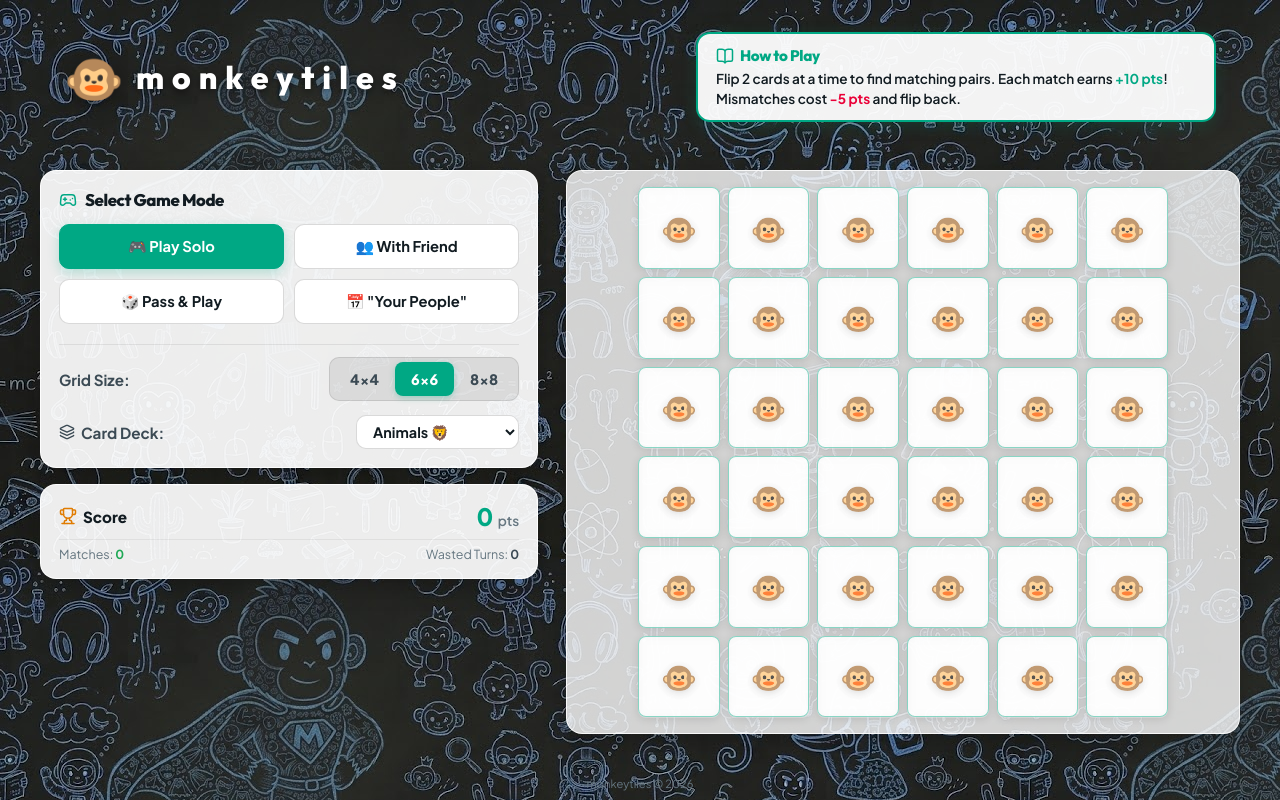
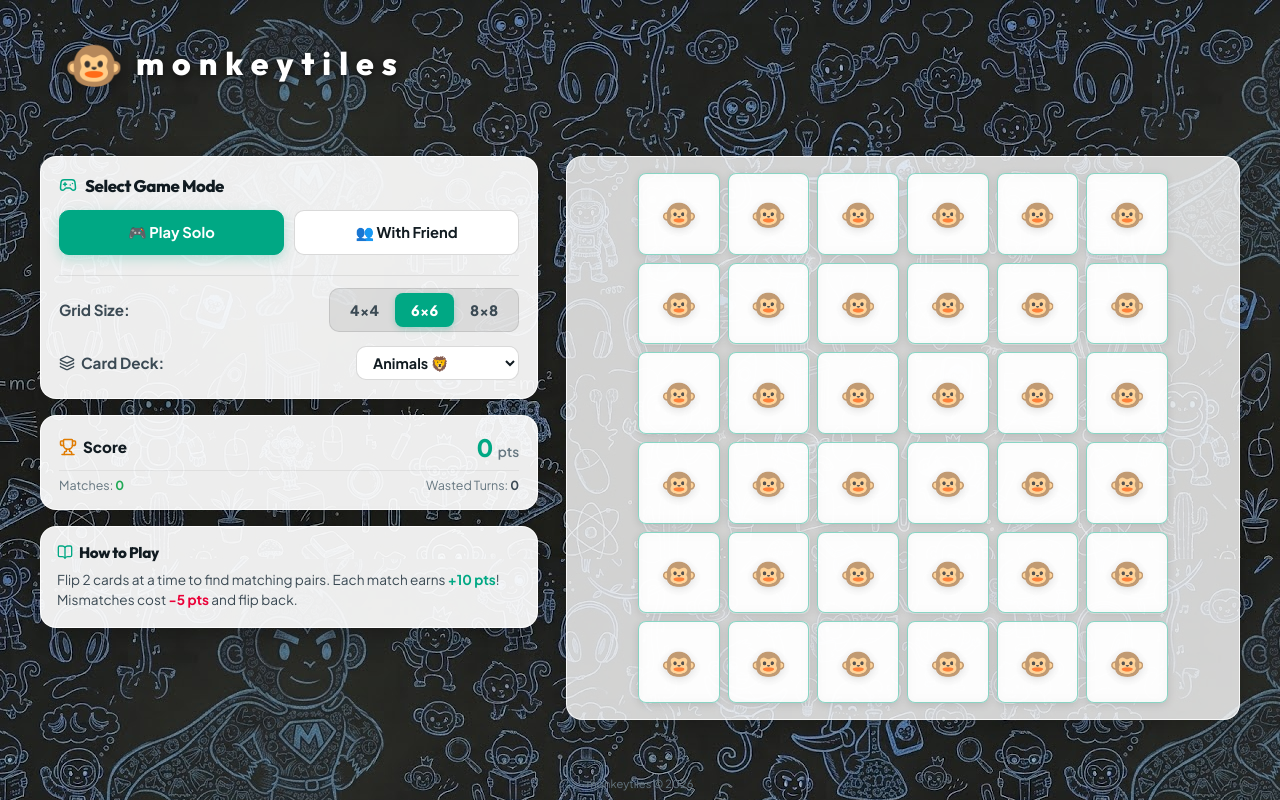
Before and after one commit to nit-sorus/monkeytiles, a React (Vite) app: page / in a window 1280 px wide. Built offline with nearby package versions, Linux system fonts and the light colour scheme.

Commit message:
Revert How to Play to left column for symmetry and keep Play Solo and With Friend modes

```diff
--- a/src/App.jsx
+++ b/src/App.jsx
@@ -391,23 +391,13 @@ function App() {
 
   return (
     <>
-      {/* Header — monkeytiles on left, Parallel How to Play card on right */}
-      <header style={{ margin: '16px auto 24px', width: '90%', maxWidth: '1200px', display: 'flex', justifyContent: 'space-between', alignItems: 'center', flexWrap: 'wrap', gap: '16px' }}>
+      {/* Header */}
+      <header style={{ margin: '16px auto 24px', width: '90%', maxWidth: '1200px', display: 'flex', justifyContent: 'space-between', alignItems: 'center' }}>
         <div style={{ display: 'flex', alignItems: 'center', gap: '12px' }}>
           <span style={{ fontSize: '3.0rem', filter: 'drop-shadow(0 4px 10px rgba(0,0,0,0.4))' }}>🐵</span>
           <h1 style={{ fontSize: '2.0rem', margin: 0, fontWeight: 800, textTransform: 'lowercase', letterSpacing: '0.25em', color: '#ffffff', textShadow: '0 2px 8px rgba(0,0,0,0.6)' }}>
             monkeytiles
           </h1>
-        </div>
-
-        {/* Parallel Crisp How to Play Card */}
-        <div className="rules-card" style={{ maxWidth: '520px', flex: 1 }}>
-          <h3>
-            <BookOpen size={18} style={{ color: 'var(--accent-primary)' }} /> How to Play
-          </h3>
-          <p>
-            Flip 2 cards at a time to find matching pairs. Each match earns <strong style={{ color: 'var(--accent-primary)' }}>+10 pts</strong>! Mismatches cost <strong style={{ color: 'var(--accent-danger)' }}>-5 pts</strong> and flip back.
-          </p>
         </div>
       </header>
 
@@ -428,8 +418,6 @@ function App() {
                 {[
                   { key: 'solo', label: '🎮 Play Solo' },
                   { key: 'friend', label: '👥 With Friend' },
-                  { key: 'local', label: '🎲 Pass & Play' },
-                  { key: 'daily', label: '📅 "Your People"' },
                 ].map(({ key, label }) => (
                   <button
                     key={key}
@@ -635,8 +623,8 @@ function App() {
               </div>
             )}
 
-            {/* Solo / Daily Net Score Card */}
-            {(gameMode === 'solo' || gameMode === 'daily') && (
+            {/* Solo Net Score Card */}
+            {gameMode === 'solo' && (
               <div className="glass-panel" style={{ padding: '16px 18px', display: 'flex', flexDirection: 'column', gap: '8px' }}>
                 <div style={{ display: 'flex', justifyContent: 'space-between', alignItems: 'center' }}>
                   <span style={{ fontSize: '0.95rem', fontWeight: 800, color: 'var(--text-primary)', display: 'flex', alignItems: 'center', gap: '6px' }}>
@@ -652,6 +640,16 @@ function App() {
                 </div>
               </div>
             )}
+
+            {/* Rules */}
+            <div className="glass-panel" style={{ padding: '16px' }}>
+              <h3 style={{ fontSize: '0.95rem', marginBottom: '8px', display: 'flex', alignItems: 'center', gap: '6px', color: 'var(--text-primary)', margin: '0 0 8px', fontWeight: 800 }}>
+                <BookOpen size={16} style={{ color: 'var(--accent-primary)' }} /> How to Play
+              </h3>
+              <p style={{ fontSize: '0.85rem', color: 'var(--text-secondary)', lineHeight: '1.5', margin: 0 }}>
+                Flip 2 cards at a time to find matching pairs. Each match earns <strong style={{ color: 'var(--accent-primary)' }}>+10 pts</strong>! Mismatches cost <strong style={{ color: 'var(--accent-danger)' }}>-5 pts</strong> and flip back.
+              </p>
+            </div>
 
 
 
```
